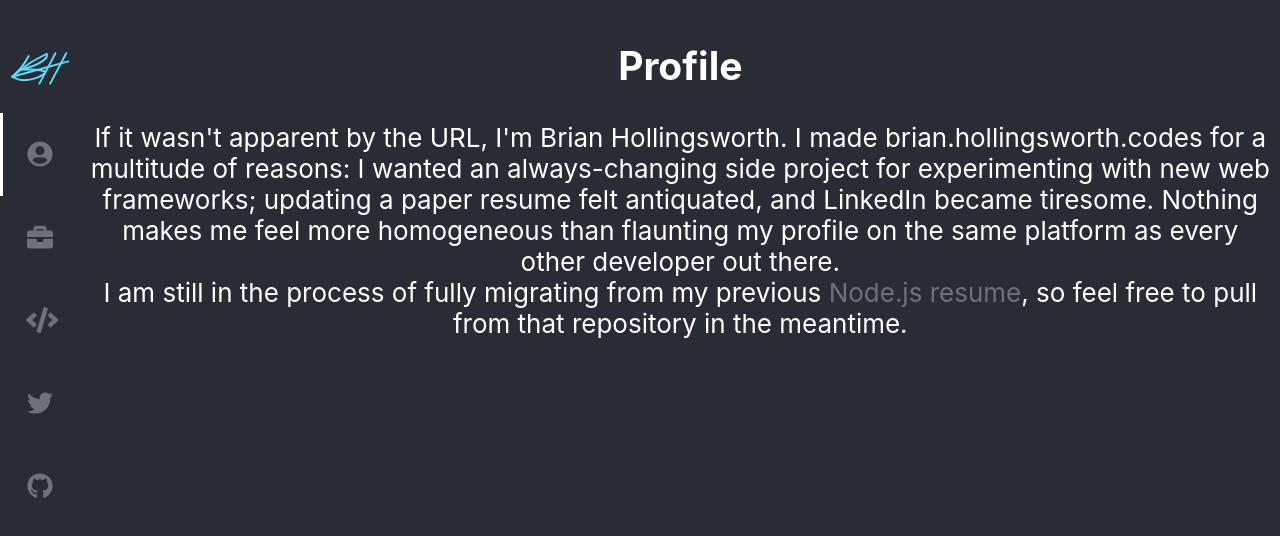
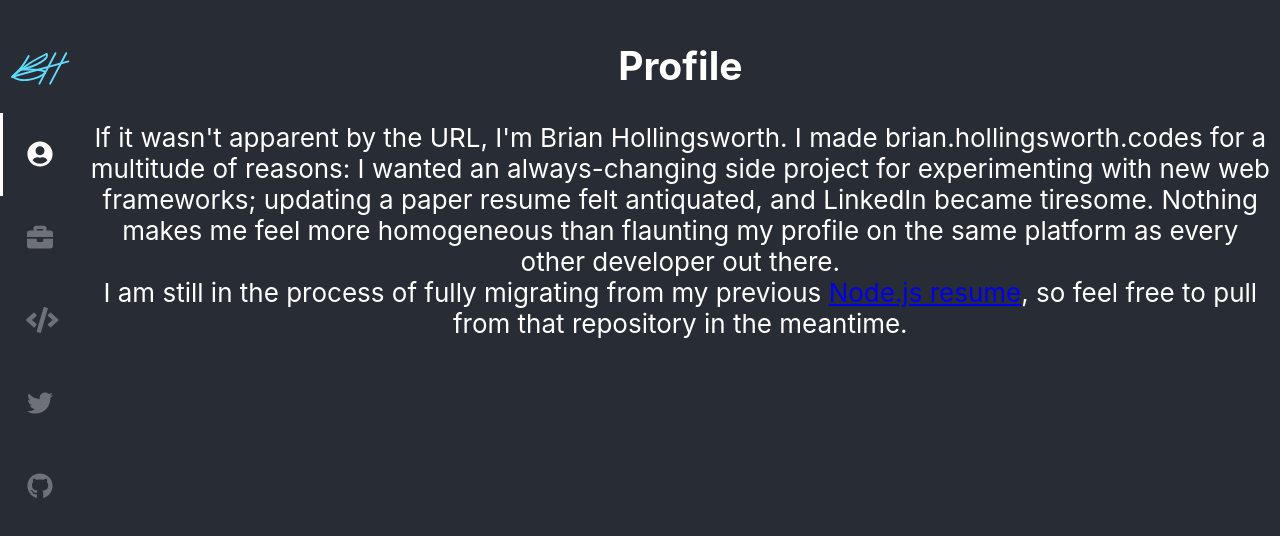
Before and after one commit to brianHollingsworth/brianhollingsworth.github.io, a React (Create React App) app: page / in a window 1280 px wide. Shown: the top 536 px of the page. Built offline with nearby package versions, Linux system fonts and the light colour scheme.

Commit message:
NavLinks white while hovering and selected.

```diff
--- a/src/index.css
+++ b/src/index.css
@@ -9,9 +9,8 @@ html, body {
   -moz-osx-font-smoothing: grayscale;
 }
 
-a {
-  color: #6e7179 !important;
-  text-decoration: none;
+#twitter, #github {
+  color: #6e7179;
 }
 
 li {
```
